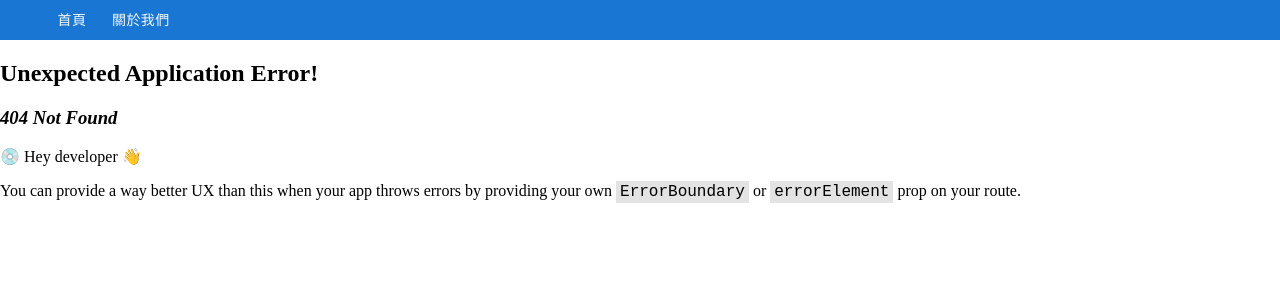
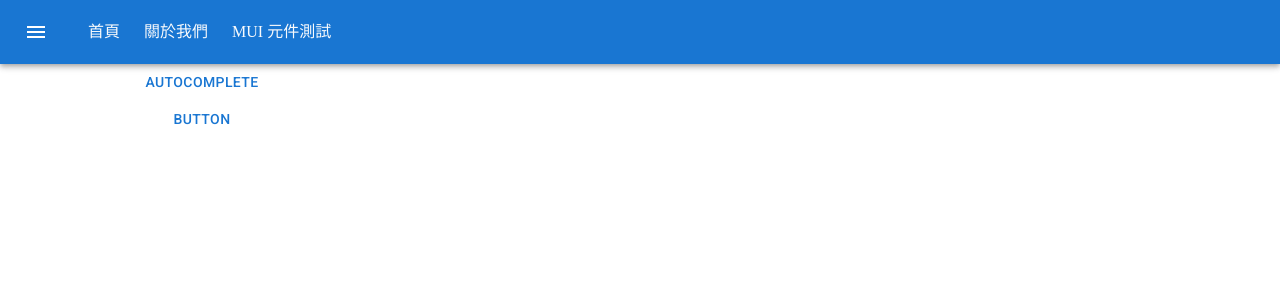
Before and after one commit to Aruminiya/PRACTISE_material-ui, a React (Vite) app: page /muiTest in a window 1280 px wide. Before the commit this address had no page. Shown: the top 300 px of the page. Built offline with nearby package versions, Linux system fonts and the light colour scheme.

Commit message:
整體架構與路由完善

```diff
--- a/src/App.jsx
+++ b/src/App.jsx
@@ -1,13 +1,36 @@
+import { useState } from 'react';
+
+import { Container } from '@mui/material';
+import { styled } from '@mui/system';
+
 import Router from './router/Router.jsx';
 import Navbar from './components/Navbar.jsx';
-// import { Box } from '@mui/material';
+import Sidebar from './components/Sidebar.jsx';
+
+const MainScreen = styled('div')(() => ({
+  height: "100%",
+  display: "flex",
+  flexDirection: "column",
+  "& main": {
+    position: 'relative',
+    flex: 1,
+  }
+}));
 
 export default  function App() {
+  const [isOpen, setIsOpen] = useState(false);
+
   return (
-    <>
-      {/* <Box>這是 Box</Box> */}
-      <Navbar />
-      <Router />
-    </>
+    <MainScreen>
+      <nav>
+        <Navbar sidebarSwitch={(e)=>{setIsOpen(e)}}/>
+      </nav>
+      <main>
+        <Sidebar isOpen={isOpen}/>
+        <Container maxWidth="lg">
+          <Router />
+        </Container>
+      </main>
+    </MainScreen>
   )
 };
--- /dev/null
+++ b/src/components/MuiButton.jsx
@@ -0,0 +1,8 @@
+
+export default function MuiButton() {
+  return (
+    <>
+      <h1>MUI BUTTON</h1>
+    </>
+  )
+}
--- /dev/null
+++ b/src/components/MuimuiAutocomplete.jsx
@@ -0,0 +1,7 @@
+export default function MuimuiAutocomplete() {
+  return (
+    <>
+    <h1>MUI Autocomplete</h1>
+  </>
+  );
+};
--- a/src/components/Navbar.jsx
+++ b/src/components/Navbar.jsx
@@ -1,50 +1,59 @@
-import { Button } from '@mui/material';
-import { styled } from '@mui/system';
+import { PropTypes } from 'prop-types';
 
+import { useState } from 'react';
+import { AppBar, Box, Toolbar, Link, IconButton } from '@mui/material';
+import MenuIcon from '@mui/icons-material/Menu';
 
-// const MyThemeComponent = styled('div')(({ theme }) => ({
-//   color: theme.palette.primary.contrastText,
-//   backgroundColor: theme.palette.primary.main,
-//   padding: theme.spacing(1),
-//   borderRadius: theme.shape.borderRadius,
-// }));
-
-const Nav = styled("nav")(({ theme }) => ({
-  backgroundColor: theme.palette.primary.main,
-  width: "100%",
-  height: "40px",
-  display: "flex",
-  alignItems: "center",
-  justifyContent: "space-between",
-  "& ul": {
-    display: "flex",
-    "& li": {
-      listStyle: "none"
-    }
-  }
-}));
-
-const navList = [
+const links = [
   {
     href: "/",
     title: "首頁"
   },
   {
-    href: "about",
+    href: "/about",
     title: "關於我們"
+  },
+  {
+    href: "/muiTest",
+    title: "MUI 元件測試"
   }
 ];
 
-export default function Navbar() {
+export default function ButtonAppBar({sidebarSwitch}) {
+  // eslint-disable-next-line no-unused-vars
+  const [sidebarIsOpen, setSidebarIsOpen] = useState(false);
+
+  function handleIconButtonClick (toSwitch) {
+    setSidebarIsOpen((prev) => {
+      const newState = !prev;
+      toSwitch(newState);
+      return newState;
+    });
+  };
+
   return (
-    <Nav>
-      <ul className="links">
-        {navList.map((link)=><li key={link.href}>
-          <Button color="white" href={link.href}>
-            {link.title}
-          </Button>
-        </li>)}
-      </ul>
-    </Nav>
-  )
+    <Box sx={{ flexGrow: 1 }}>
+      <AppBar position="static">
+        <Toolbar>
+          <IconButton
+            size="large"
+            edge="start"
+            color="inherit"
+            aria-label="menu"
+            sx={{ mr: 2 }}
+            onClick={()=>{handleIconButtonClick(sidebarSwitch)}}
+          >
+            <MenuIcon />
+          </IconButton>
+          {links.map(link => <Box key={link.href} margin="0 12px">
+            <Link color="white" href={link.href} underline="none">{link.title}</Link>
+          </Box>)}
+        </Toolbar>
+      </AppBar>
+    </Box>
+  );
 };
+
+ButtonAppBar.propTypes = {
+  sidebarSwitch: PropTypes.func,
+};
--- /dev/null
+++ b/src/components/Sidebar.jsx
@@ -0,0 +1,47 @@
+import { PropTypes } from 'prop-types';
+
+import { Stack, Button, Link } from '@mui/material';
+import { styled } from '@mui/system';
+
+
+const SidebarElement = styled('div')(({ theme }) => ({
+  position: 'absolute',
+  width: '150px',
+  height: '100%',
+  background: theme.palette.white.main, // 假设你已经解决了这个问题
+  zIndex: 10,
+  transition: 'transform 0.3s ease', // 添加过渡效果
+  transform: 'translateX(0%)', // 初始状态
+}));
+
+const links = [
+  {
+    href: "/",
+    title: "首頁"
+  },
+  {
+    href: "/about",
+    title: "關於我們"
+  },
+  {
+    href: "/muiTest",
+    title: "MUI 元件測試"
+  }
+];
+
+export default function Sidebar({isOpen}) {
+
+  return (
+    <SidebarElement style={{ transform: isOpen ? 'translateX(0)' : 'translateX(-100%)' }}>
+        <Stack spacing={0}>
+        {links.map(link => <Button key={link.href} margin="0 12px">
+            <Link href={link.href} underline="none">{link.title}</Link>
+          </Button>)}
+        </Stack>
+    </SidebarElement>
+  );
+};
+
+Sidebar.propTypes = {
+  isOpen: PropTypes.bool.isRequired,
+};
--- a/src/index.scss
+++ b/src/index.scss
@@ -1 +1,11 @@
 @import './normalize.css';
+
+
+body {
+  display: flex;
+  flex-direction: column;
+  height: 100vh;
+  #root {
+    height: 100%;
+  }
+}
--- /dev/null
+++ b/src/pages/MuiTest.jsx
@@ -0,0 +1,29 @@
+import { Outlet } from "react-router-dom";
+
+import { Grid2, Button, Link } from '@mui/material';
+
+const links = [
+  {
+    href: "muiAutocomplete",
+    title: "Autocomplete"
+  },
+  {
+    href: "muiButton",
+    title: "Button"
+  },
+];
+
+export default function MuiTest() {
+  return (
+    <Grid2 container spacing={2}>
+      <Grid2 size={3}>
+        {links.map(link => <Button fullWidth key={link.href} margin="0 12px">
+          <Link href={`/muiTest/${link.href}`} underline="none">{link.title}</Link>
+        </Button>)}
+      </Grid2>
+      <Grid2 size={9}>
+        <Outlet /> {/* 這裡會渲染子路由的內容 */}
+      </Grid2>
+    </Grid2>
+  );
+};
```
Also changed, not shown: src/router/Router.jsx (+17 -0 lines).
